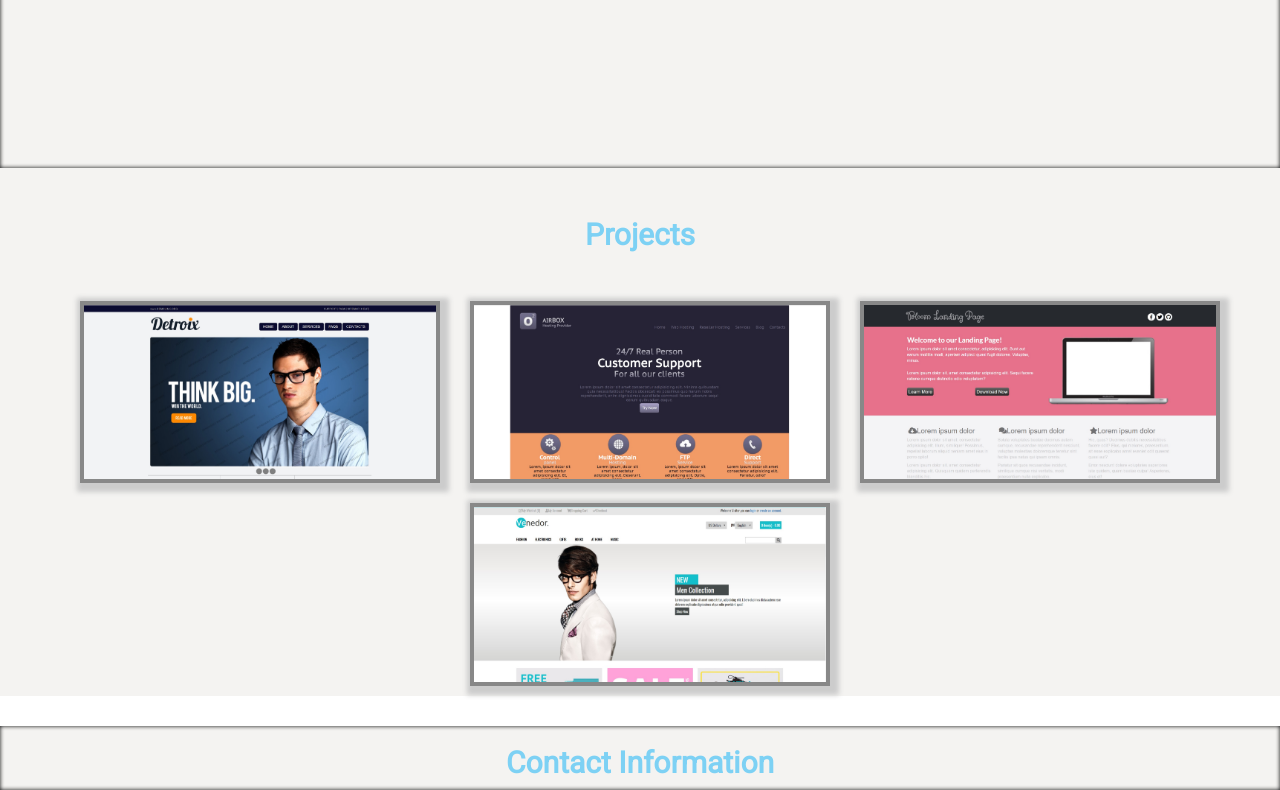
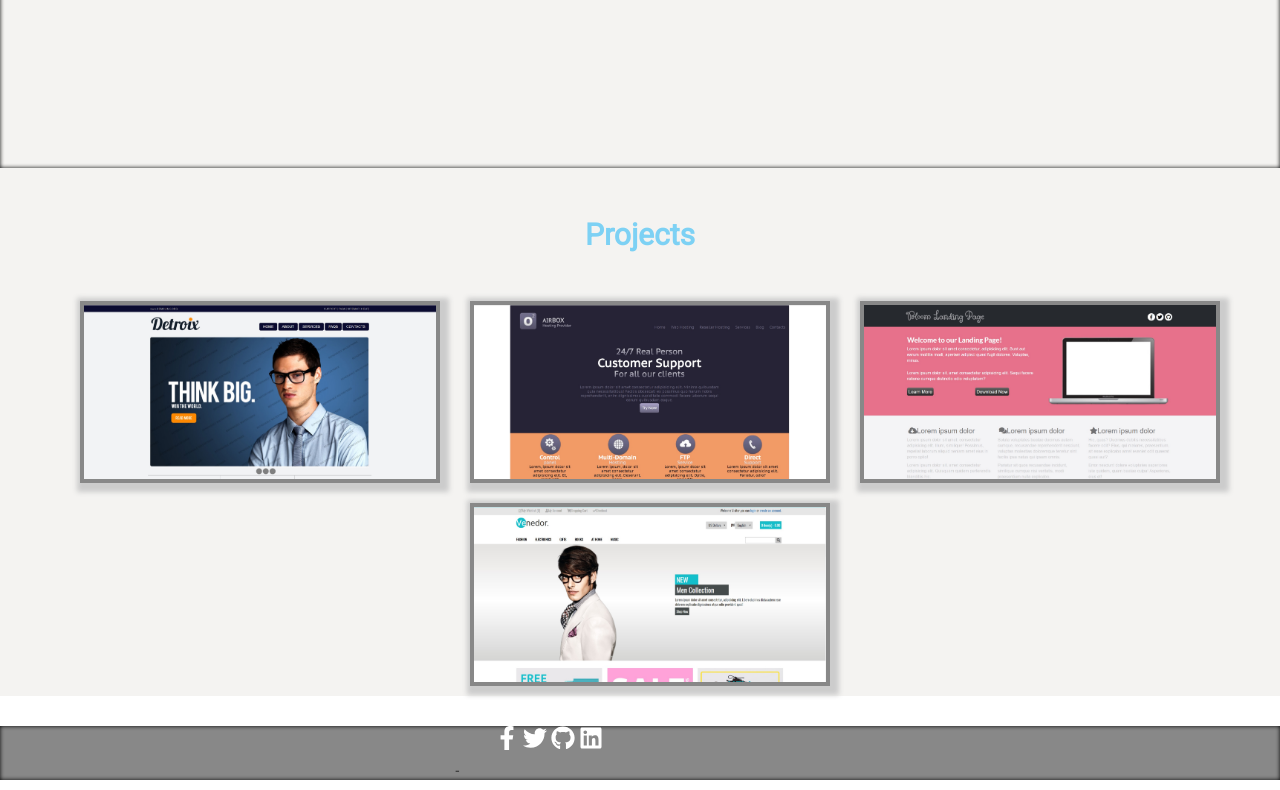
Before and after one commit to MValenciaIII/MValenciaIII.github.io, a plain HTML site: page index.html in a window 1280 px wide. Shown: the part 1507-2297 px from the top of the page. Drawn offline with nearby package versions, Linux system fonts and the light colour scheme; a web font is replaced by a local one.

Commit message:
contact info

```diff
--- a/css/style.css
+++ b/css/style.css
@@ -352,7 +352,7 @@
 
 .contact {
     margin-top: 30px;
-    background-color: #f4f3f1;
+    background-color: #888;
     box-shadow: inset 0 0 4px #000000;
 }
 
@@ -361,3 +361,16 @@
     font-weight: bold;
     color: #7DD1F4;
 }
+
+.contact img {
+    width: 24px;
+    height: 24px;
+}
+
+.contact ul {
+    list-style: none;
+}
+
+.contact li {
+    display: inline;
+}
--- a/index.html
+++ b/index.html
@@ -135,19 +135,15 @@
         <div class="contact">
             <div class="container">
                 <div class="row">
-                    <div class="col-sm-12">
-                        <h2>Contact Information</h2>
-                    </div>
-                </div>
-                <div class="row">
-                    <div class="col-sm-4">
-
-                    </div>
-                    <div class="col-sm-4">
-
-                    </div>
-                    <div class="col-sm-4">
-
+                    <div class="row">
+                        <div class="col-sm-4 col-sm-pull-4 col-sm-push-4">
+                            <ul>
+                                <li><img src="media/facebook-f-brands.svg" alt=""></li>
+                                <li><img src="media/twitter-brands.svg" alt=""></li>
+                                <li><img src="media/github-brands.svg" alt=""></li>
+                                <li><img src="media/linkedin-brands.svg" alt=""></li>
+                            </ul>-
+                        </div>
                     </div>
                 </div>
             </div>
```
